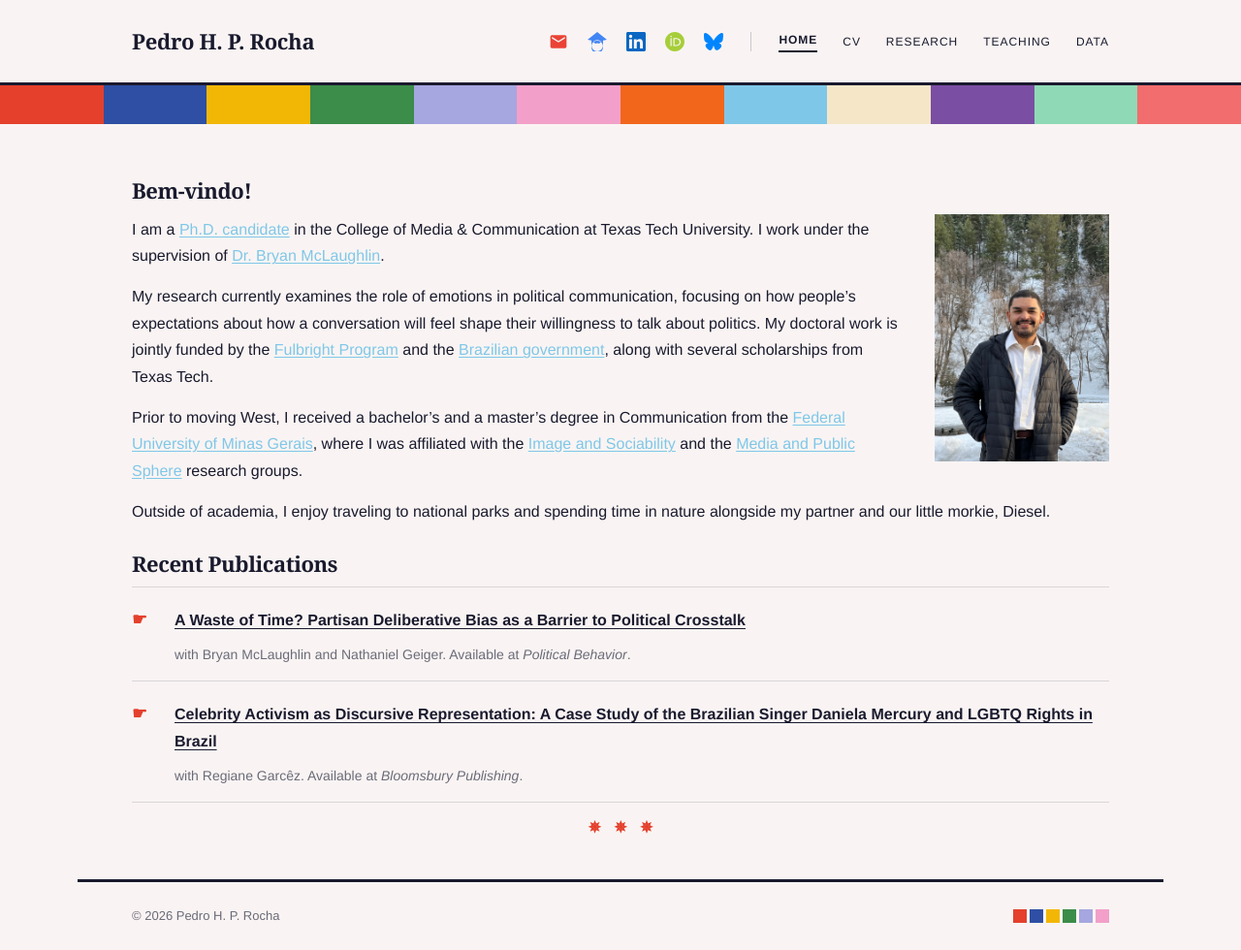
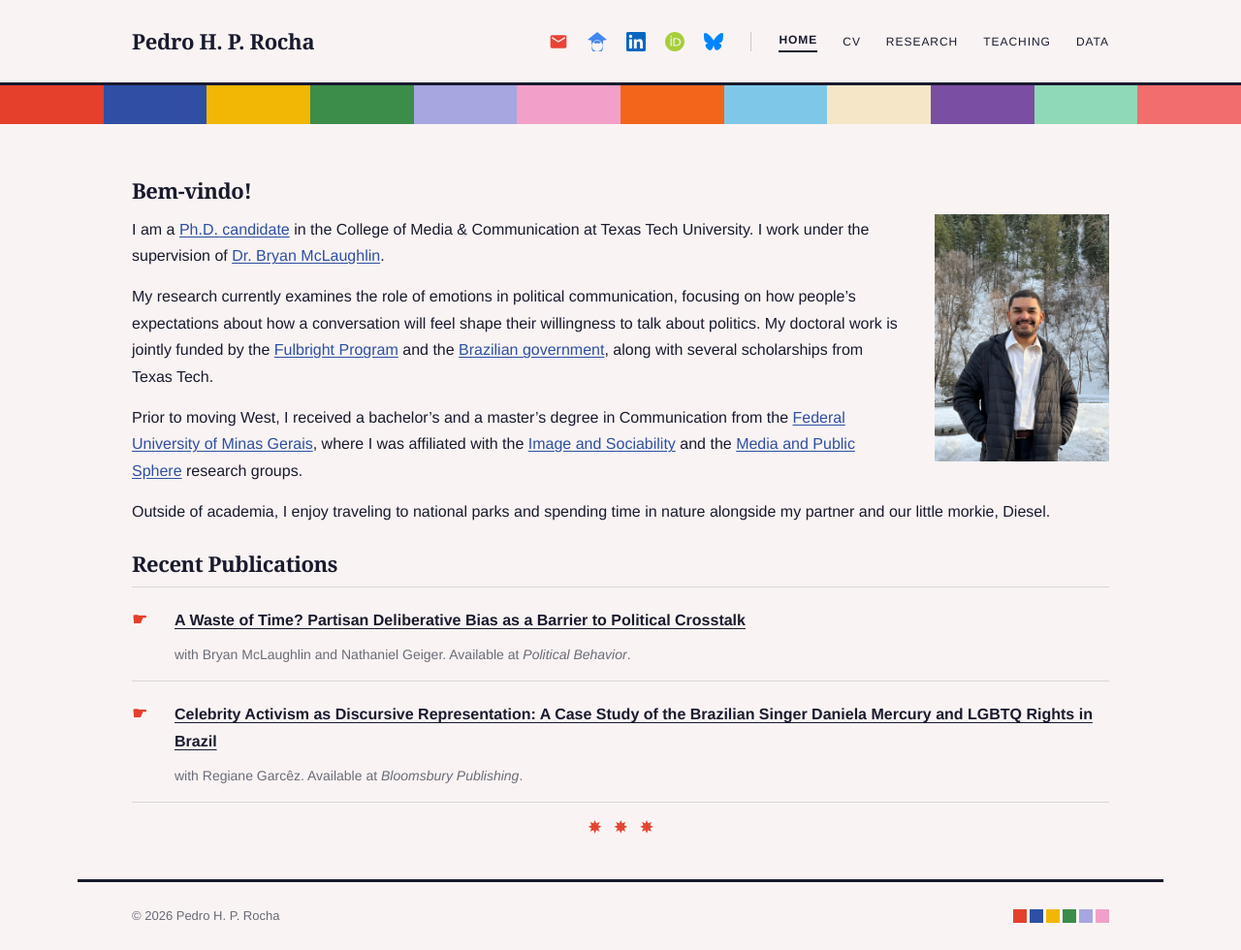
Before and after one commit to pedrohprocha/pedrohprocha.github.io, a Jekyll site: the page built from index.md, in a window 1280 px wide. Shown: the whole page at 97% size. Built offline with Jekyll 4.4.1, drawn with Linux system fonts in a browser that asks for light colours; some web fonts are replaced.

Commit message:
your message here

```diff
--- a/assets/css/main.css
+++ b/assets/css/main.css
@@ -100,7 +100,7 @@ body {
 img { max-width: 100%; display: block; }
 
 a {
-    color: var(--t8);
+    color: var(--t2);
     text-decoration: underline;
     text-underline-offset: 2px;
 }
```
